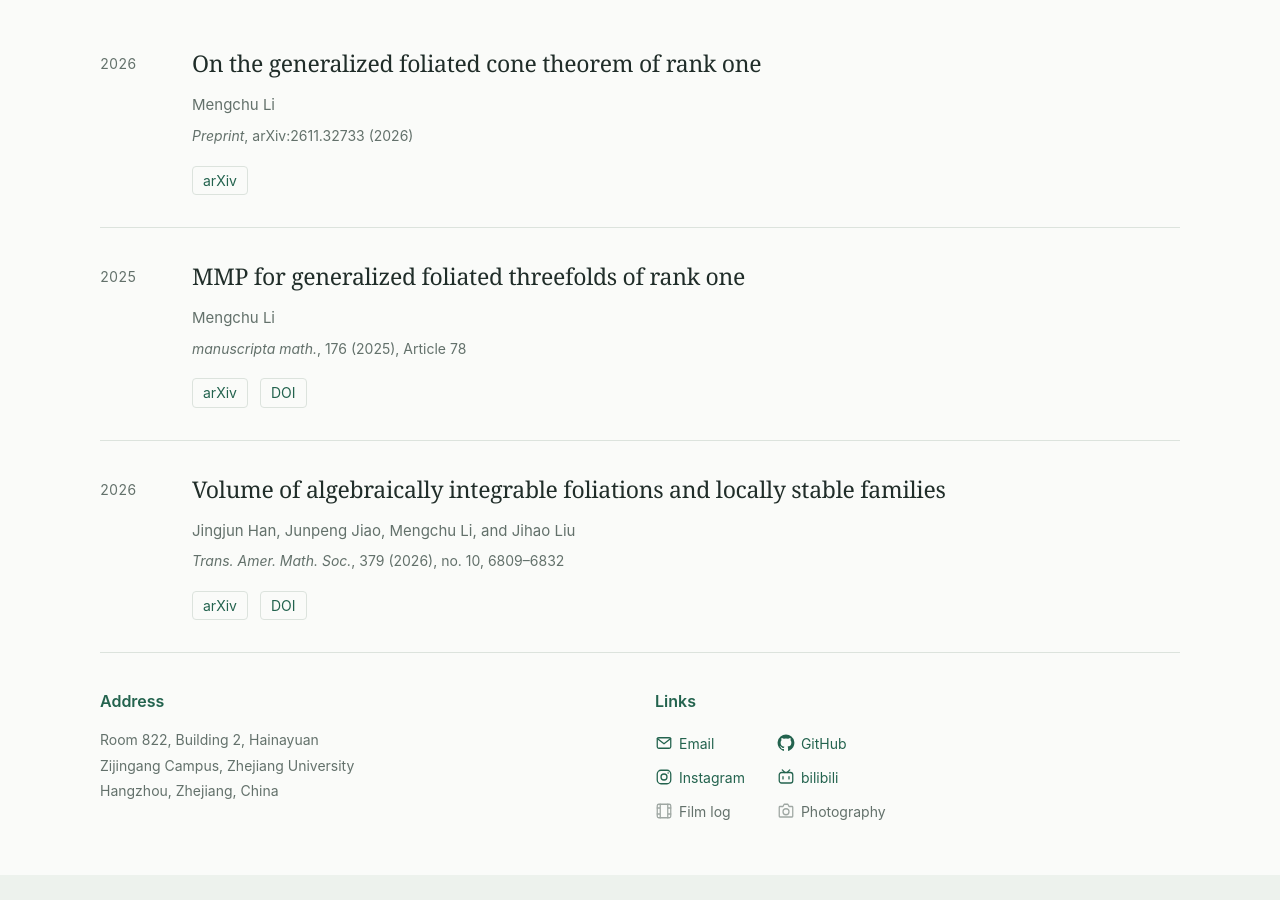
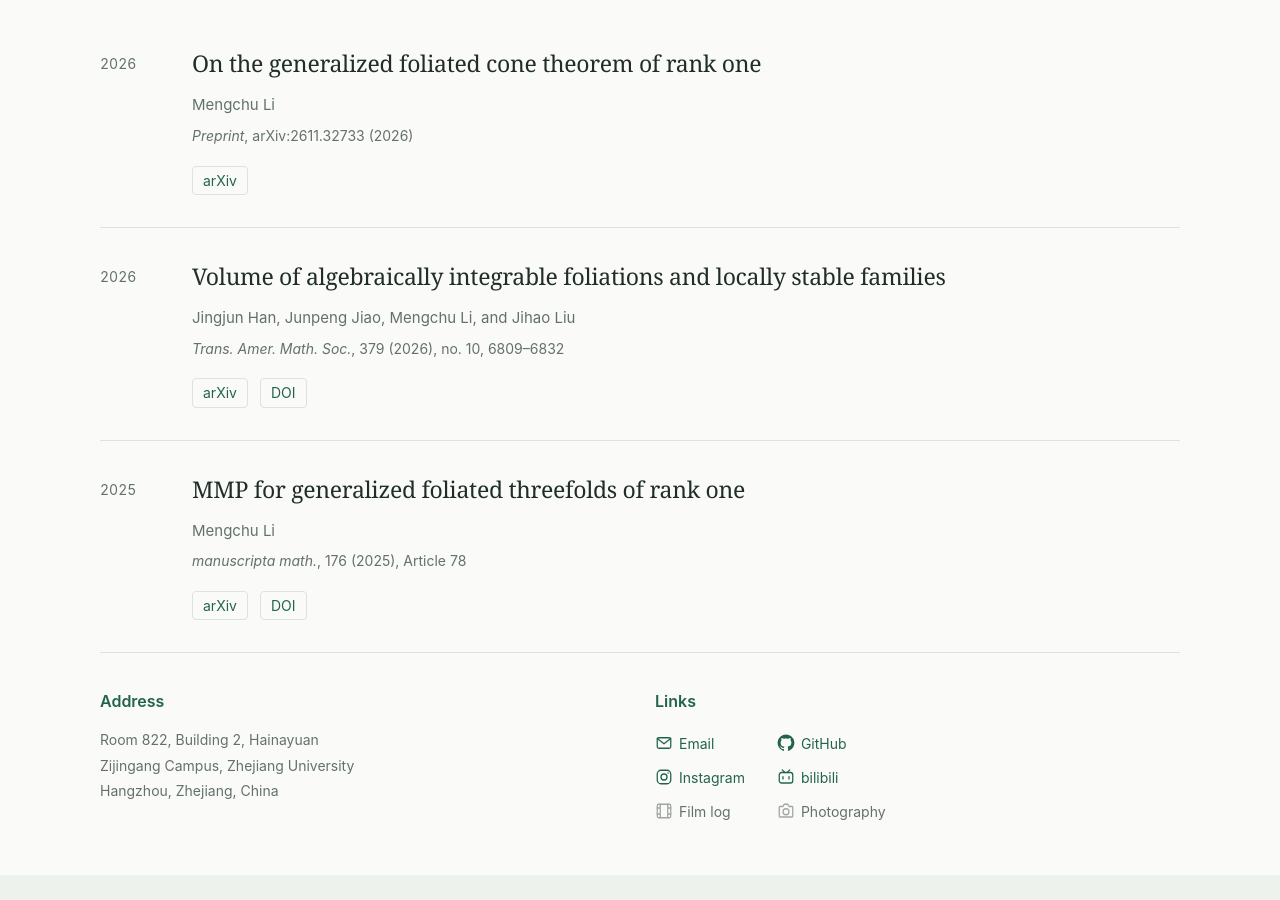
Before and after one commit to mengchuli0911/mengchuli0911.github.io, a Jekyll site: the page built from index.md, in a window 1280 px wide and 900 px high, scrolled down 683 px. Built offline with Jekyll 4.4.1, drawn with Linux system fonts in a browser that asks for light colours.

Commit message:
Sort preprints first and publications by newest publication date

```diff
--- a/_data/publications.yml
+++ b/_data/publications.yml
@@ -1,4 +1,6 @@
 - title: On the generalized foliated cone theorem of rank one
+  status: preprint
+  date: "2026-11-24"
   authors: Mengchu Li
   journal: Preprint
   details: "arXiv:2611.32733 (2026)"
@@ -8,6 +10,8 @@
     We prove the cone theorem for generalized foliated quadruples of rank one in arbitrary dimension. As an application, we prove the uniqueness of MMP outputs for log canonical generalized foliated quadruples of rank one.
 
 - title: MMP for generalized foliated threefolds of rank one
+  status: published
+  date: "2025-12-01"
   authors: Mengchu Li
   journal: manuscripta math.
   details: "176 (2025), Article 78"
@@ -18,6 +22,8 @@
     We establish the minimal model program (MMP) for generalized foliated threefolds (X, 𝓕, B, 𝐌) of rank 1, extending the result of Cascini and Spicer in [CS25d]. As an application of the generalized foliated MMP, we prove a base-point-free theorem for foliated triples on threefolds. We also prove the ACC for log canonical thresholds for generalized foliated threefolds of rank 1.
 
 - title: Volume of algebraically integrable foliations and locally stable families
+  status: published
+  date: "2026-07-23"
   authors: Jingjun Han, Junpeng Jiao, Mengchu Li, and Jihao Liu
   journal: Trans. Amer. Math. Soc.
   details: "379 (2026), no. 10, 6809–6832"
--- a/_includes/publications.html
+++ b/_includes/publications.html
@@ -1,5 +1,8 @@
 <div class="papers">
-{% for paper in site.data.publications %}
+{% assign preprints = site.data.publications | where: 'status', 'preprint' | sort: 'date' | reverse %}
+{% assign published = site.data.publications | where: 'status', 'published' | sort: 'date' | reverse %}
+{% assign ordered_papers = preprints | concat: published %}
+{% for paper in ordered_papers %}
 <article class="paper">
   <span class="year">{{ paper.year }}</span>
   <div><h3>{{ paper.title | escape }}</h3>
```
Also changed, not shown: README.md.
